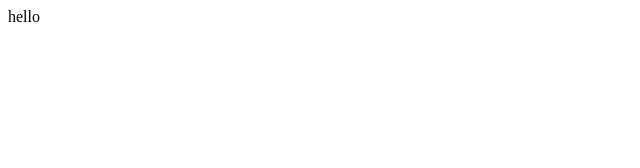
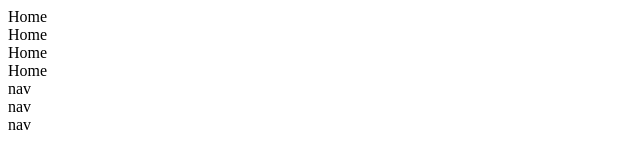
Before and after one commit to SanjaiReva/sanjai, a plain HTML site: page index.html in a window 1280 px wide. Shown: the whole page, without its empty margins (0-640 px from the left). Drawn offline with Linux system fonts and the light colour scheme.

Commit message:
Update index.html

```diff
--- a/index.html
+++ b/index.html
@@ -4,6 +4,13 @@
 
     </head>
     <body>
-        hello
+        <div>
+						<div>Home</div>
+						<div>Home</div>
+						<div>Home</div>
+						<div>Home</div><nav>nav</nav>
+						<nav>nav</nav><nav>nav</nav>
+
+				</div>
     </body>
 </html>
```
